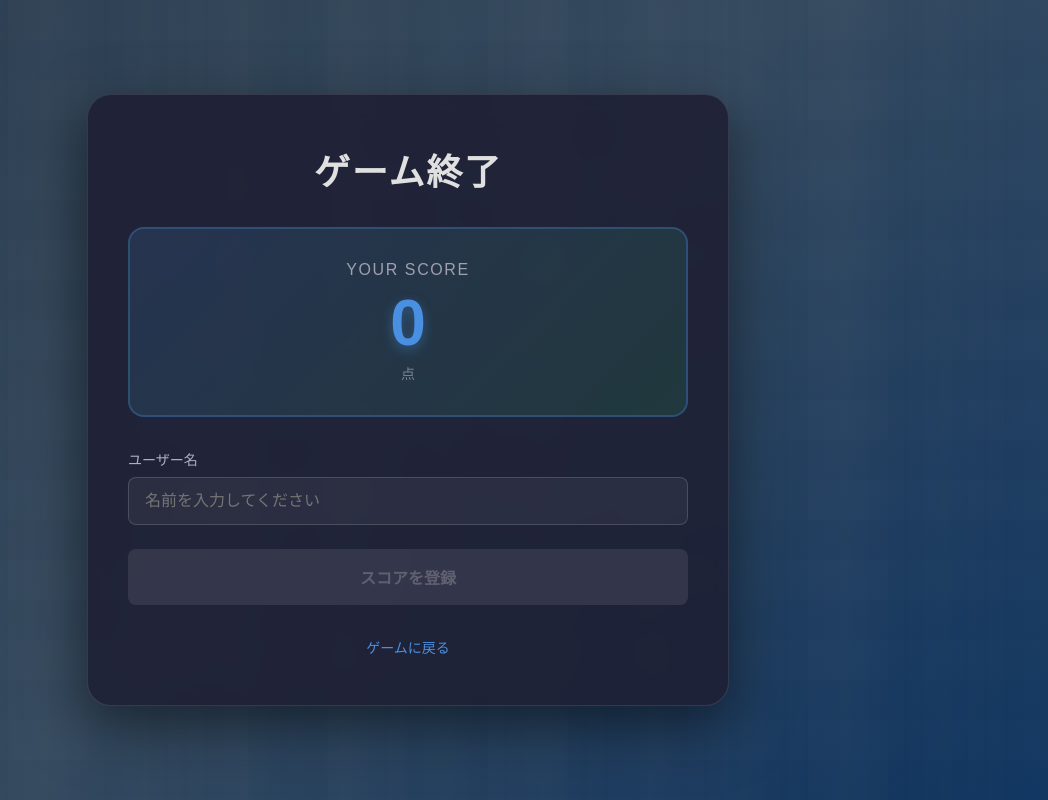
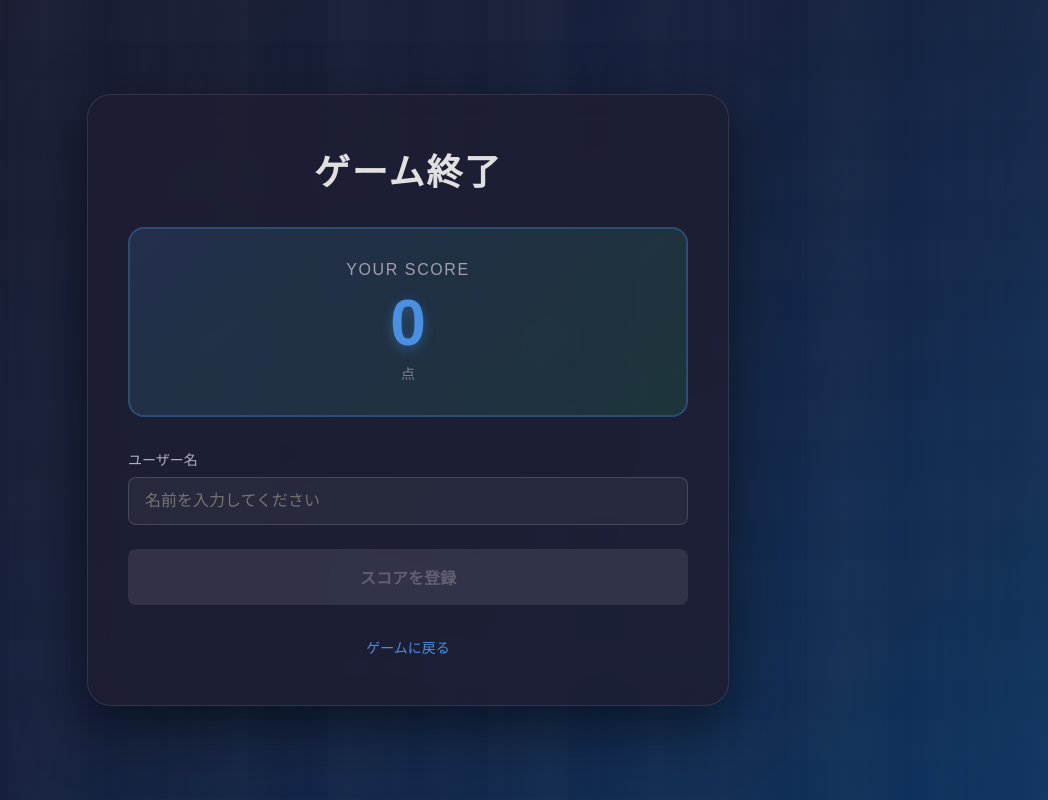
Before and after one commit to masudayuuma/kanzi-puzzle, a Next.js app in the folder frontend/: page /gameend in a window 1280 px wide. Shown: the whole page, without its empty margins (232-1280 px from the left). Built offline with nearby package versions, Linux system fonts and the light colour scheme.

Commit message:
game終了ページ作成（テーマ未実装）

```diff
--- a/frontend/app/gameend/page.tsx
+++ b/frontend/app/gameend/page.tsx
@@ -65,7 +65,7 @@ export default function GameEndPage() {
         display: 'flex',
         alignItems: 'center',
         justifyContent: 'center',
-        background: 'linear-gradient(135deg, #2c3e50 0%, #34495e 50%, #0f3460 100%)',
+        background: 'linear-gradient(135deg, #1a1a2e 0%, #16213e 50%, #0f3460 100%)',
         position: 'relative',
         overflow: 'hidden',
       }}
```
